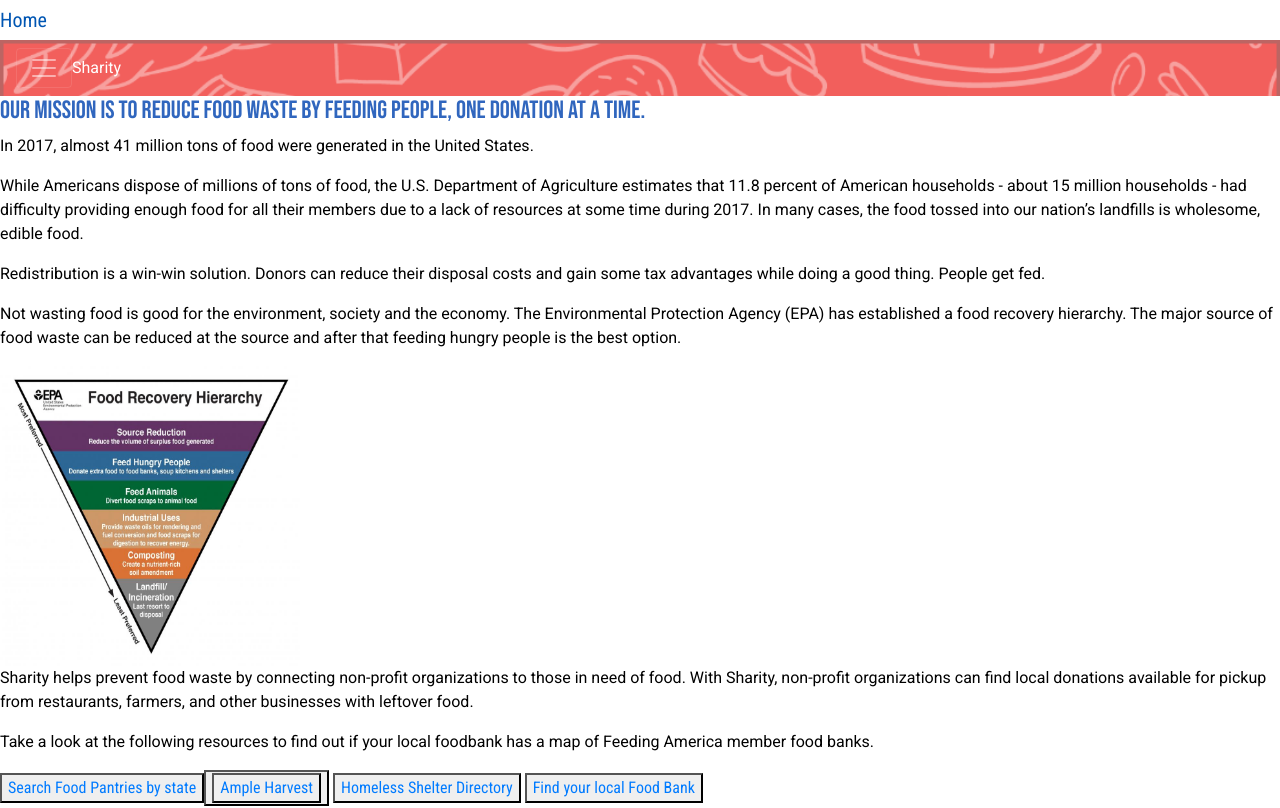
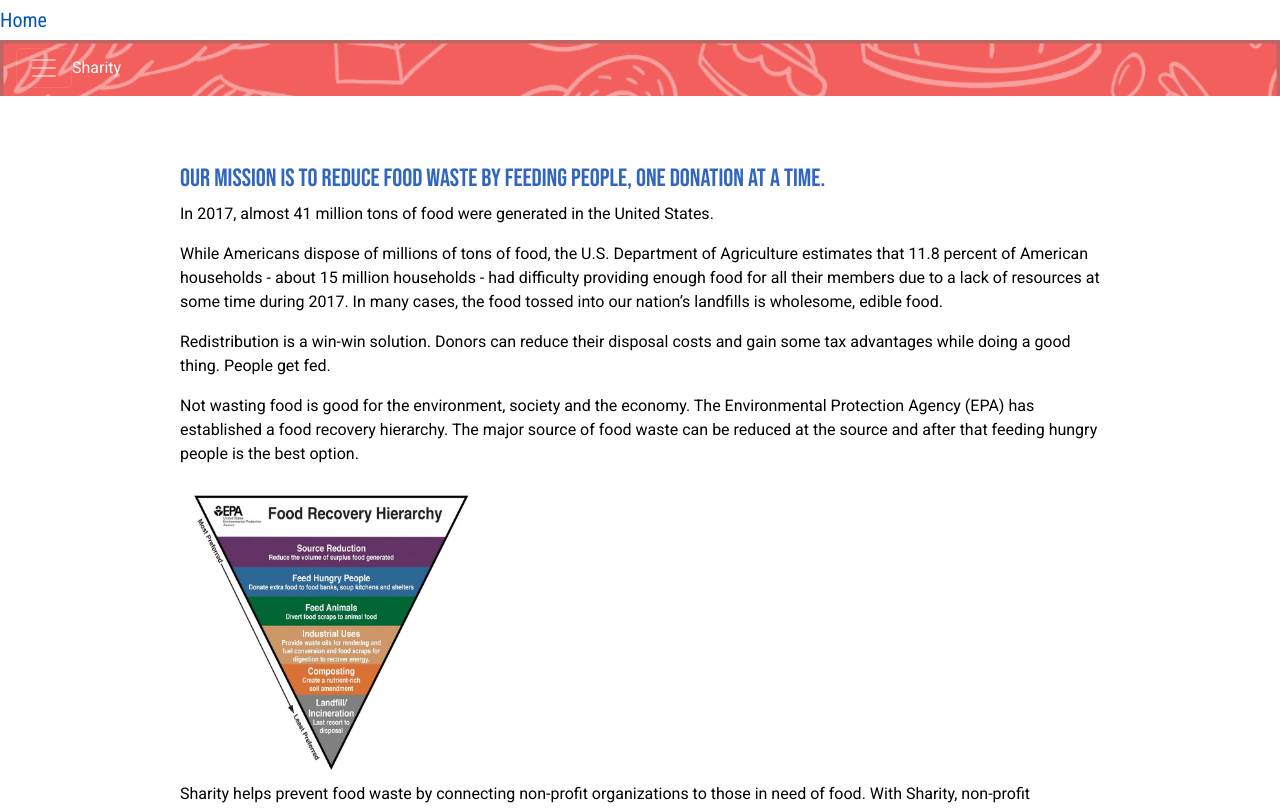
Before and after one commit to cod3rShea/Sharity, a React (Create React App) app in the folder client/: page /about in a window 1280 px wide. Shown: the top 808 px of the page. Built offline with nearby package versions, Linux system fonts and the light colour scheme.

Commit message:
About page styling

```diff
--- a/client/public/style.css
+++ b/client/public/style.css
@@ -29,6 +29,7 @@
 
 h2 {
     font-size: 25px;
+    margin-top: 20px;
 }
 
 h3 {
@@ -76,6 +77,9 @@
     background-color: #0b9a73;
 }
 
+.App-link {
+    margin-right: 10px;
+}
 /* Nav */
 
 .navbar {
--- a/client/src/pages/About.js
+++ b/client/src/pages/About.js
@@ -4,7 +4,10 @@
 function About() {
     return (
         <React.Fragment>
-            <div className="create_business_registration">
+            <div className="container">
+                <div className="row">
+                    <div className="col-md-10 mt-5 mx-auto">
+            {/* <div className="create_business_registration"> */}
 
                         <h2>Our mission is to reduce food waste by feeding people, one donation at a time.</h2>
                         <p>In 2017, almost 41 million tons of food were generated in the United States.</p>
@@ -17,31 +20,25 @@
                         <p>Sharity helps prevent food waste by connecting non-profit organizations to those in need of food. With Sharity, non-profit organizations can find local donations available for pickup from restaurants, farmers, and other businesses with leftover food.</p>
 
                         <p>Take a look at the following resources to find out if your local foodbank has a map of Feeding America member food banks.</p>
-                <button><a className="App-link"
+                        <a className="App-link btn-green btn"
                             href="https://www.foodpantries.org"
                             target="_blank"
                             rel="noopener noreferrer">Search Food Pantries by state</a>
-                </button>
 
-                <button><a className="App-link"
-                    href="https://www.foodpantries.org"
-                    target="_blank"
-                    rel="noopener noreferrer"> <button><a className="App-link"
+                        <a className="App-link btn-green btn"
                             href="https://ampleharvest.org/find-pantry/"
                             target="_blank"
                             rel="noopener noreferrer">Ample Harvest</a>
-                    </button></a>
 
-                </button> <button><a className="App-link"
+                        <a className="App-link btn-green btn"
                             href="https://www.homelessshelterdirectory.org/"
                             target="_blank"
                             rel="noopener noreferrer">Homeless Shelter Directory</a>
 
-                </button> <button><a className="App-link"
+                        <a className="App-link btn-green btn"
                             href="https://www.feedingamerica.org/find-your-local-foodbank"
                             target="_blank"
                             rel="noopener noreferrer">Find your local Food Bank</a>
-                </button>
 
                         <h2>Legal Basics</h2>
 
@@ -54,7 +51,8 @@
                         <h2>Tax Benefits</h2>
                         <p>There are potential tax benefits for companies that donate food. See Harvard Food Law and Policy Clinic’s Tax Deduction for Food Donation, a Legal Guide EXIT for information on enhanced tax deductions available to businesses donating food.</p>
                         <p><em>**Source of statistic: United States Department of Agriculture, Economic Research Service, Household Food Security in the United States 2017.</em></p>
-
+                    </div>
+                </div>
             </div>
         </React.Fragment>
     );
--- a/client/src/pages/AvailableDonations.js
+++ b/client/src/pages/AvailableDonations.js
@@ -101,10 +101,12 @@
 
     render() {
         return (
-            <div>
-                <div>
-                    <h1>Claim a Donation</h1>
-                    <p>Take a look at the local donations and claim a donation you would like to pick up.</p>
+            <div className="container">
+                <div className="row">
+                    <div className="col-md-10 mt-5 mx-auto">
+                        <h1>Claim a Donation</h1>
+                        <p>Take a look at the local donations and claim a donation you would like to pick up.</p>
+                    </div>
                 </div>
                 <div>
                     <CardHolder {...this.CreateCard}></CardHolder>
```
Lines whose indentation alone changed are shown as unchanged.
